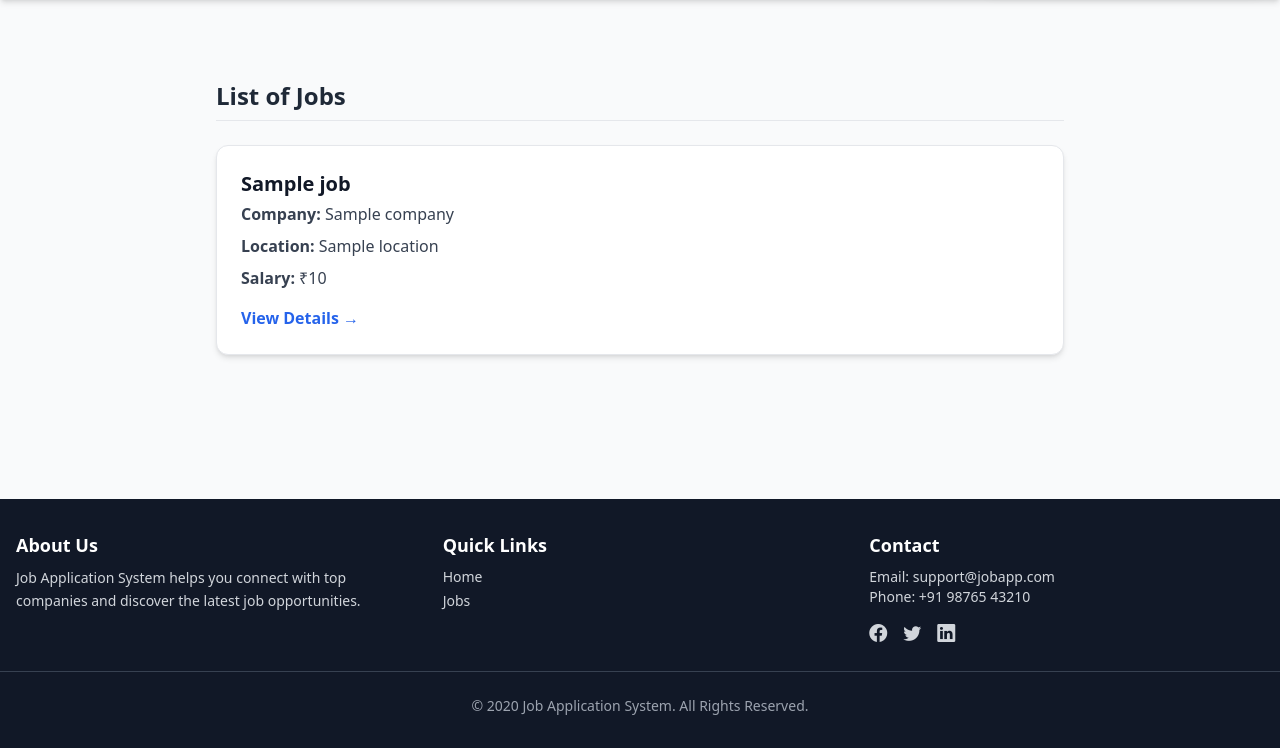
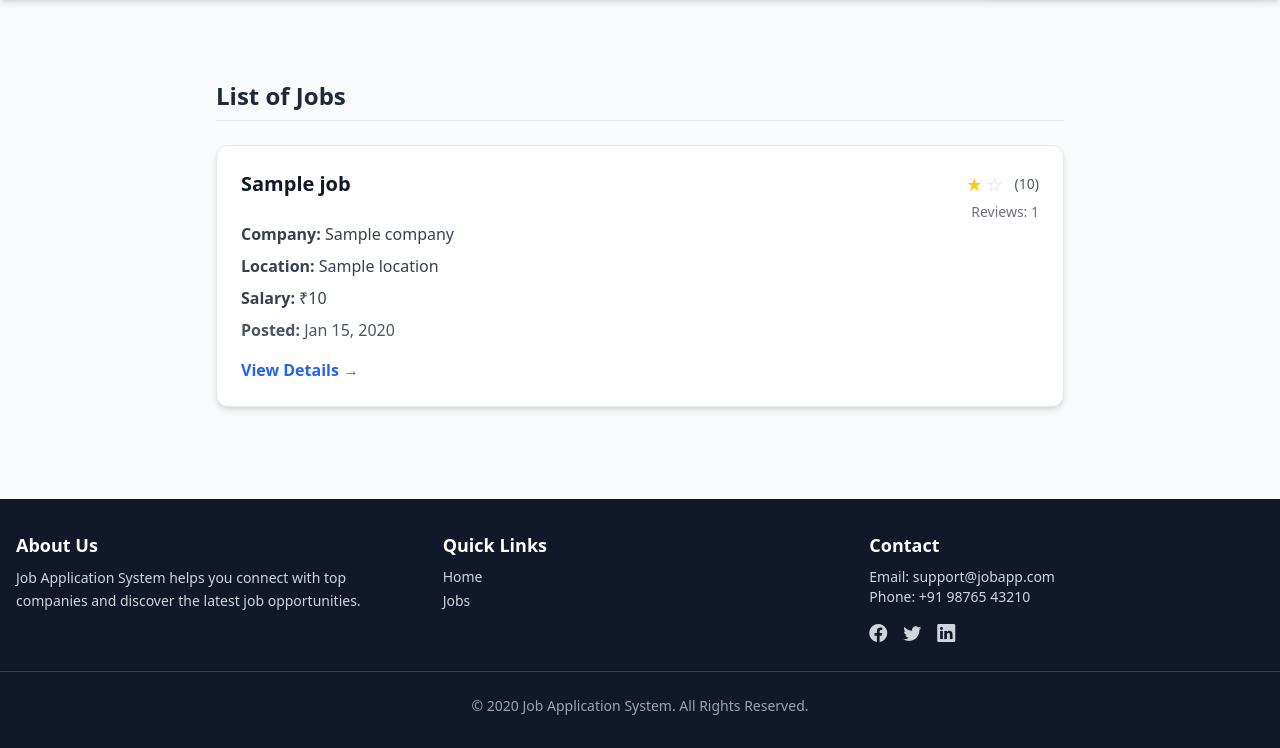
Before and after one commit to parthasarathy07/job_application_using_django, a Django app: template jobs/templates/jobs/jobList.html in a window 1280 px wide. Shown: the part 52-800 px from the top of the page. Run offline with Django 3.2, Linux system fonts and the light colour scheme; the template is opened without the code that fills it: most values are stand-ins (such as "Sample title", 1, 10 or a date in 2020); style sheets or scripts are compiled from the project's sources; some libraries are stand-ins or nearby versions.

Commit message:
feat: Add reviews count in job lists

```diff
--- a/dashboard/views.py
+++ b/dashboard/views.py
@@ -1,8 +1,10 @@
 from django.shortcuts import render
 from django.contrib.auth.decorators import login_required
 from jobs.models import Job
+from jobs.views import get_jobs_with_ratings,attach_star_counts
 
 def dashboardview(request):
-    jobList = Job.objects.order_by("-posted_date")[:5]
+    jobList = get_jobs_with_ratings(Job.objects.order_by("-posted_date")[:5])
+    attach_star_counts(jobList)
     context = {"jobs": jobList}
     return render(request, 'dashboard/dashboard.html', context)
--- a/jobs/templates/jobs/_job_list_card.html
+++ b/jobs/templates/jobs/_job_list_card.html
@@ -4,13 +4,45 @@
     <div class="flex flex-col gap-6">
       {% for job in jobs %}
         <div class="p-6 bg-white rounded-xl border border-gray-200 shadow-md transition-transform duration-300 hover:-translate-y-1 hover:shadow-xl">
-          <h3 class="text-xl font-semibold text-gray-900 mb-1">{{ job.title }}</h3>
+
+          <div class="flex flex-col sm:flex-row sm:justify-between sm:items-start">
+            <h3 class="text-xl font-semibold text-gray-900 mb-1">{{ job.title }}</h3>
+
+            <div class="flex flex-col items-start sm:items-end">
+              {% if job.avg_display %}
+                <div class="flex items-center gap-1 text-lg mb-1">
+                  <!-- full stars -->
+                  {% for _ in job.full_stars_list %}
+                    <span class="text-yellow-400">★</span>
+                  {% endfor %}
+
+                  <!-- half star -->
+                  {% if job.has_half_star %}
+                    <span class="text-yellow-400 opacity-60">★</span>
+                  {% endif %}
+
+                  <!-- empty stars -->
+                  {% for _ in job.empty_stars_list %}
+                    <span class="text-gray-300">☆</span>
+                  {% endfor %}
+
+                  <span class="ml-2 text-sm text-gray-600">({{ job.avg_display }})</span>
+                </div>
+                <p class="text-gray-500 text-sm">Reviews: {{ job.review_count }}</p>
+              {% else %}
+                <p class="text-gray-500 text-sm mb-2 sm:text-right">No ratings yet</p>
+              {% endif %}
+            </div>
+          </div>
+
           <p class="text-gray-700 mb-2"><strong>Company:</strong> {{ job.company }}</p>
           <p class="text-gray-700 mb-2"><strong>Location:</strong> {{ job.location }}</p>
 
           {% if job.salary %}
             <p class="text-gray-700 mb-2"><strong>Salary:</strong> ₹{{ job.salary }}</p>
           {% endif %}
+
+          <p class="text-gray-600 mb-2"><strong>Posted:</strong> {{ job.posted_date|date:"M d, Y" }}</p>
 
           <a href="{{ job.get_absolute_url }}?from={{ from_page|default:'' }}"
              class="inline-block mt-2 text-blue-600 font-bold hover:underline">
```
Also changed, not shown: jobs/views.py (+39 -1 lines).
